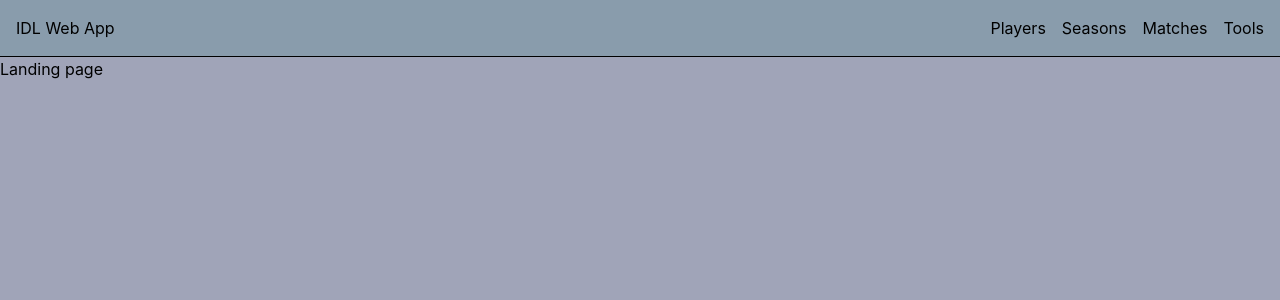
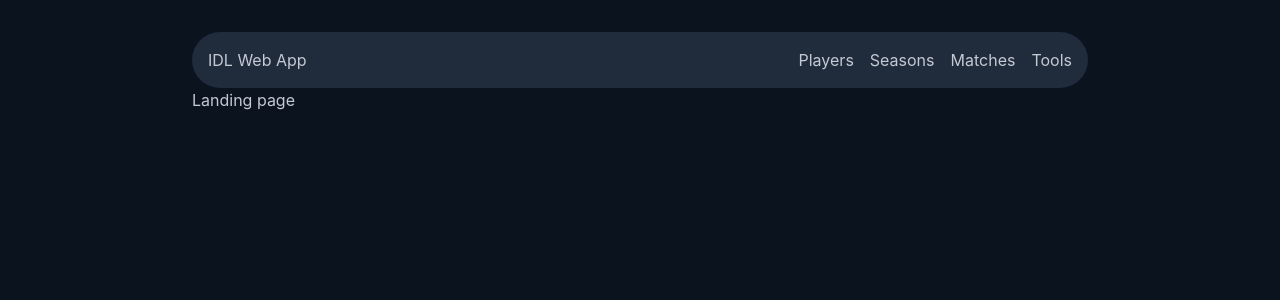
Before and after one commit to PlainOldMoose/IDLWebApp, a React (Vite) app in the folder frontend-tailwind/: page / in a window 1280 px wide. Shown: the top 300 px of the page. Built offline with nearby package versions, Linux system fonts and the light colour scheme; no server answers.

Commit message:
Testing colour palette and implementations

```diff
--- a/frontend-tailwind/src/App.tsx
+++ b/frontend-tailwind/src/App.tsx
@@ -9,6 +9,7 @@ function App() {
 
     return (
         <BrowserRouter>
+            <main className="max-w-4xl mx-auto text-light-grey">
                 <Navbar/>
                 <Routes>
                     <Route path="/" element={<Landing/>}/>
@@ -16,6 +17,7 @@ function App() {
                     <Route path="/seasons" element={<Seasons/>}/>
                     <Route path="/matches" element={<Matches/>}/>
                 </Routes>
+            </main>
         </BrowserRouter>
     );
 }
--- a/frontend-tailwind/src/components/Navbar.tsx
+++ b/frontend-tailwind/src/components/Navbar.tsx
@@ -2,7 +2,7 @@ import { Link } from "react-router-dom";
 
 export default function Navbar() {
     return (
-        <nav className="flex p-4 justify-between bg-dark-grey border-b">
+        <nav className="flex mt-8 p-4 justify-between bg-light-blue rounded-full">
             {/*Logo*/}
             <div>
                 <Link to="/">IDL Web App</Link>
--- a/frontend-tailwind/src/index.css
+++ b/frontend-tailwind/src/index.css
@@ -1,10 +1,11 @@
 @import "tailwindcss";
 
 @theme {
-    --color-grey: #A0A4B8;
-    --color-dark-grey: #899CAC;
+    --color-light-grey: #c4cad3;
+    --color-blue: #0b131e;
+    --color-light-blue: #202b3b;
 }
 
 body {
-    background-color: var(--color-grey);
+    background-color: var(--color-blue);
 }
```
Lines whose indentation alone changed are shown as unchanged.
